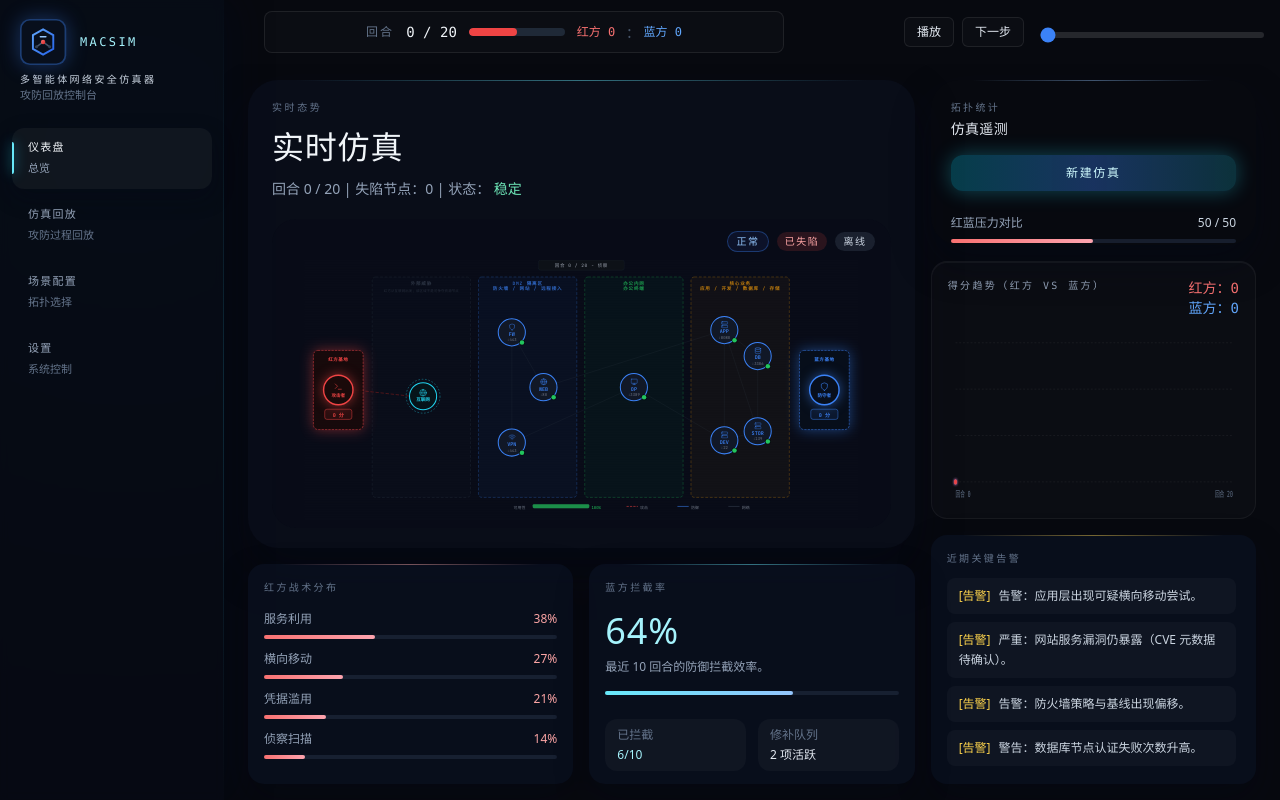
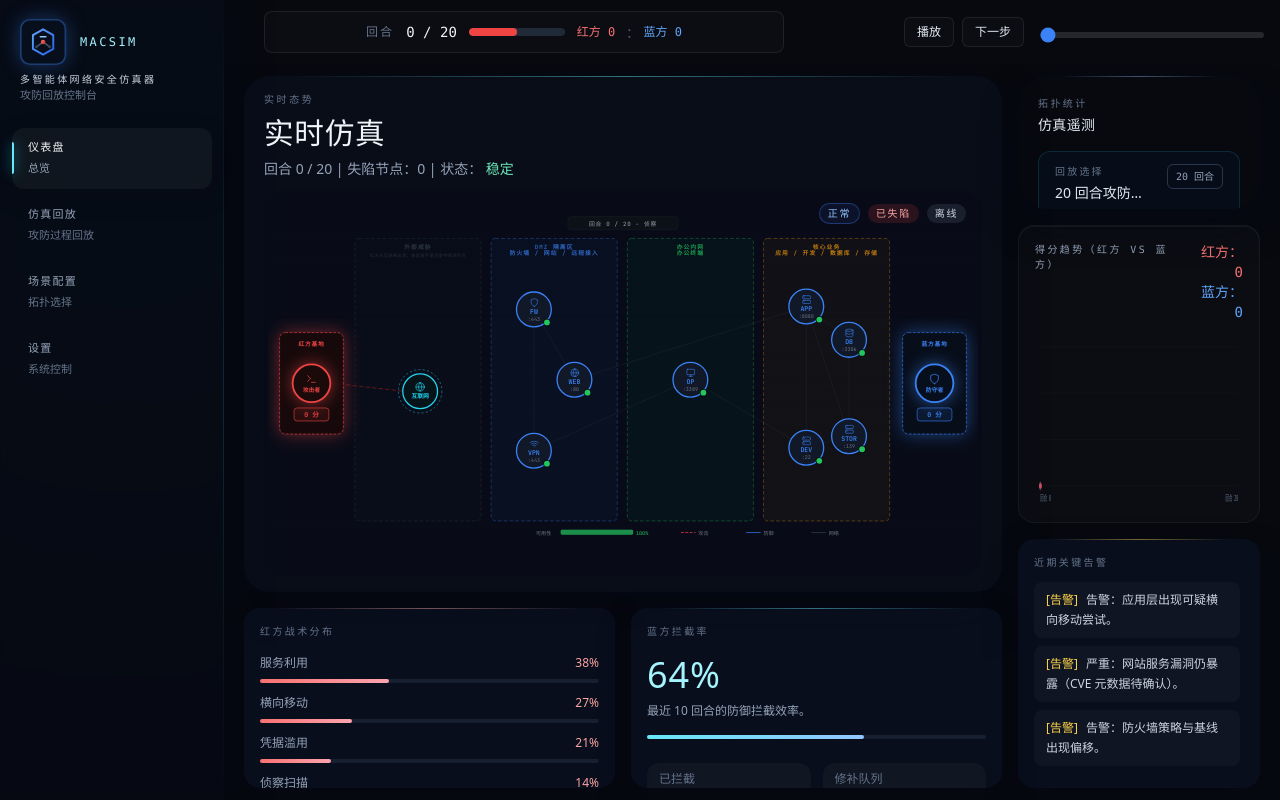
Before and after one commit to zJayZ2024/CyberArena-Agent, a React (Vite) app in the folder frontend_dashboard/: page / in a window 1280 px wide. Built offline with nearby package versions, Linux system fonts and the light colour scheme.

Commit message:
feat:页面修复

```diff
--- /dev/null
+++ b/frontend_dashboard/public/replay_catalog.json
@@ -0,0 +1,13 @@
+{
+  "schema_version": "1.0",
+  "replays": [
+    {
+      "id": "simulation_20_rounds_eval",
+      "name": "20 回合攻防评估回放",
+      "summary": "已完成模拟的红蓝双方 20 回合攻防过程，包含动作日志、裁判结果、告警和拓扑状态变化。",
+      "path": "/simulation_20_rounds_eval.json",
+      "rounds": 20,
+      "tags": ["已模拟", "攻防评估", "20 回合"]
+    }
+  ]
+}
--- a/frontend_dashboard/src/App.tsx
+++ b/frontend_dashboard/src/App.tsx
@@ -2,6 +2,7 @@ import { useEffect, useMemo, useState } from "react";
 
 import HomeDashboard from "./components/HomeDashboard";
 import ReasoningPanel from "./components/ReasoningPanel";
+import ReplayPicker, { type ReplayCatalogItem } from "./components/ReplayPicker";
 import ScenarioSelection, { type ScenarioCatalogItem } from "./components/ScenarioSelection";
 import TerminalLogs from "./components/TerminalLogs";
 import TopBar, { CyberArenaLogo } from "./components/TopBar";
@@ -37,6 +38,7 @@ function App() {
   const [roundIndex, setRoundIndex] = useState(0);
   const [playing, setPlaying] = useState(false);
   const [selectedScenario, setSelectedScenario] = useState<ScenarioCatalogItem | null>(null);
+  const [selectedReplay, setSelectedReplay] = useState<ReplayCatalogItem | null>(null);
 
   useEffect(() => {
     let cancelled = false;
@@ -50,6 +52,14 @@ function App() {
         const normalized = normalizeRoundsPayload(payload);
         if (normalized.length) {
           setRounds(normalized);
+          setSelectedReplay({
+            id: "simulation_20_rounds_eval",
+            name: "20 回合攻防评估回放",
+            summary: "已完成模拟的红蓝双方 20 回合攻防过程。",
+            path: "/simulation_20_rounds_eval.json",
+            rounds: normalized.length,
+            tags: ["已模拟"],
+          });
         }
       })
       .catch((error) => {
@@ -137,9 +147,35 @@ function App() {
     setActiveTab("replay");
   };
 
+  const handleLoadReplay = async (replay: ReplayCatalogItem, options?: { autoplay?: boolean }) => {
+    let normalized = FALLBACK_ROUNDS;
+    if (replay.path === "__builtin_default_rounds__") {
+      normalized = normalizeRoundsPayload(DEFAULT_ROUNDS);
+    } else {
+      const response = await fetch(replay.path);
+      if (!response.ok) {
+        throw new Error(`回放文件请求失败：${response.status}`);
+      }
+      const payload = await response.json();
+      normalized = normalizeRoundsPayload(payload);
+    }
+
+    if (!normalized.length) {
+      throw new Error("回放文件中没有可用帧");
+    }
+
+    setSelectedReplay({ ...replay, rounds: replay.rounds ?? normalized.length });
+    setSelectedScenario(null);
+    setRounds(normalized);
+    setRoundIndex(0);
+    setPlaying(Boolean(options?.autoplay && normalized.length > 1));
+    setActiveTab("replay");
+  };
+
   const handleStartScenario = (scenario: ScenarioCatalogItem) => {
     const normalized = normalizeRoundsPayload([scenario.initial_frame]);
     setSelectedScenario(scenario);
+    setSelectedReplay(null);
     setRounds(normalized.length ? normalized : FALLBACK_ROUNDS);
     setActiveTab("replay");
     setRoundIndex(0);
@@ -223,6 +259,12 @@ function App() {
               <HomeDashboard
                 onStartNewSimulation={handleStartNewSimulation}
                 onViewReplay={openReplayTab}
+                replaySelector={
+                  <ReplayPicker
+                    selectedReplayId={selectedReplay?.id}
+                    onLoadReplay={handleLoadReplay}
+                  />
+                }
                 rounds={rounds}
                 currentRound={currentRound}
                 roundIndex={safeIndex}
@@ -248,22 +290,29 @@ function App() {
               />
 
               <main className="flex min-h-0 flex-1 overflow-hidden px-3 pb-3 pt-2">
-                <section className="min-w-0 flex-[3] overflow-hidden pr-3">
+                <section className="min-w-0 flex-[4] overflow-hidden pr-3">
                   <div className="relative flex h-full min-h-0 flex-col overflow-hidden rounded-[24px] bg-[#060b16]/35">
                     <span className="pointer-events-none absolute inset-x-12 top-0 h-px bg-gradient-to-r from-transparent via-cyan-300/35 to-transparent" />
                     <span className="pointer-events-none absolute inset-x-12 bottom-0 h-px bg-gradient-to-r from-transparent via-red-400/45 to-transparent" />
-                    <div className="flex shrink-0 items-center justify-end gap-2 px-4 pt-3 text-[10px] font-mono uppercase tracking-[0.16em]">
+                    <div className="absolute left-4 top-3 z-10 w-[360px] max-w-[calc(100%-2rem)]">
+                      <ReplayPicker
+                        compact
+                        selectedReplayId={selectedReplay?.id}
+                        onLoadReplay={handleLoadReplay}
+                      />
+                    </div>
+                    <div className="absolute right-4 top-3 z-10 flex items-center justify-end gap-2 text-[10px] font-mono uppercase tracking-[0.16em]">
                       <span className="rounded-full border border-blue-500/35 bg-blue-950/30 px-2 py-0.5 text-blue-300">正常</span>
                       <span className="rounded-full bg-red-500/15 px-2 py-0.5 text-red-300">已失陷</span>
                       <span className="rounded-full bg-slate-500/20 px-2 py-0.5 text-slate-300">离线</span>
                     </div>
-                    <div className="min-h-0 flex-1 overflow-hidden p-2">
+                    <div className="min-h-0 flex-1 overflow-hidden p-1 pt-20">
                       <TopologyVisualizer round={currentRound} rounds={rounds} roundIndex={safeIndex} variant="embedded" />
                     </div>
                   </div>
                 </section>
 
-                <aside className="flex min-w-[350px] max-w-[420px] flex-1 overflow-hidden">
+                <aside className="flex min-w-[320px] max-w-[380px] flex-1 overflow-hidden">
                   <ReasoningPanel round={currentRound} />
                 </aside>
               </main>
--- a/frontend_dashboard/src/components/HomeDashboard.tsx
+++ b/frontend_dashboard/src/components/HomeDashboard.tsx
@@ -1,4 +1,4 @@
-import { useMemo } from "react";
+import { type ReactNode, useMemo } from "react";
 
 import LiveScoreChart from "./LiveScoreChart";
 import TopologyVisualizer from "./TopologyVisualizer";
@@ -7,6 +7,7 @@ import { translateAction, translateRelativeTime, translateScenarioName, translat
 type HomeDashboardProps = {
   onStartNewSimulation?: () => void;
   onViewReplay?: (simulationId: string) => void;
+  replaySelector?: ReactNode;
   rounds?: any[];
   currentRound?: any;
   roundIndex?: number;
@@ -43,6 +44,7 @@ function winnerTone(winner: SimulationRecord["winner"]) {
 function HomeDashboard({
   onStartNewSimulation,
   onViewReplay,
+  replaySelector,
   rounds = [],
   currentRound,
   roundIndex = 0,
@@ -166,17 +168,17 @@ function HomeDashboard({
   const systemHealth = Math.max(0, Math.min(100, Math.round(availability - compromisedCount * 6)));
 
   return (
-    <div className="h-full overflow-hidden px-6 py-4">
+    <div className="h-full overflow-hidden px-5 py-3">
       <div className="flex h-full min-h-0 flex-col gap-4">
-        <section className="grid min-h-0 flex-1 grid-cols-12 grid-rows-[minmax(0,1fr)_220px] gap-4">
-          <div className="col-span-12 row-start-1 min-h-0 xl:col-span-8">
-            <div className="relative flex h-full min-h-0 flex-col overflow-hidden rounded-[30px] bg-[#0b1222]/55 px-6 py-5 shadow-[0_22px_45px_rgba(2,8,24,0.4)]">
+        <section className="grid min-h-0 flex-1 grid-cols-12 grid-rows-[minmax(0,1fr)_180px] gap-4">
+          <div className="col-span-12 row-start-1 min-h-0 xl:col-span-9">
+            <div className="relative flex h-full min-h-0 flex-col overflow-hidden rounded-[26px] bg-[#0b1222]/55 px-5 py-4 shadow-[0_22px_45px_rgba(2,8,24,0.4)]">
               <span className="pointer-events-none absolute inset-x-12 top-0 h-px bg-gradient-to-r from-transparent via-cyan-300/45 to-transparent" />
 
               <div className="shrink-0">
                 <p className="font-mono text-[10px] uppercase tracking-[0.26em] text-slate-500">实时态势</p>
-                <h1 className="mt-2 text-[2rem] font-light tracking-wide text-slate-100">实时仿真</h1>
-                <p className="mt-2 text-sm text-slate-400">
+                <h1 className="mt-1 text-[1.85rem] font-light tracking-wide text-slate-100">实时仿真</h1>
+                <p className="mt-1 text-sm text-slate-400">
                   回合 {displayRound} / {totalRounds} | 失陷节点：{compromisedCount} | 状态：{" "}
                   <span className={compromisedCount > 0 ? "text-amber-300" : "text-emerald-300"}>
                     {compromisedCount > 0 ? "威胁活跃" : "稳定"}
@@ -184,26 +186,28 @@ function HomeDashboard({
                 </p>
               </div>
 
-              <div className="mt-5 flex min-h-0 flex-1 flex-col overflow-hidden rounded-[24px] bg-[#060b16]/35">
-                <div className="flex shrink-0 items-center justify-end gap-2 px-4 pt-3 text-[10px] font-mono uppercase tracking-[0.16em]">
+              <div className="relative mt-3 min-h-0 flex-1 overflow-hidden rounded-[20px] bg-[#060b16]/35">
+                <div className="absolute right-4 top-3 z-10 flex items-center justify-end gap-2 text-[10px] font-mono uppercase tracking-[0.16em]">
                   <span className="rounded-full border border-blue-500/35 bg-blue-950/30 px-2 py-0.5 text-blue-300">正常</span>
                   <span className="rounded-full bg-red-500/15 px-2 py-0.5 text-red-300">已失陷</span>
                   <span className="rounded-full bg-slate-500/20 px-2 py-0.5 text-slate-300">离线</span>
                 </div>
-                <div className="min-h-0 flex-1 overflow-hidden p-2">
+                <div className="h-full min-h-0 overflow-hidden p-1">
                   <TopologyVisualizer round={currentRound} rounds={rounds} roundIndex={roundIndex} variant="embedded" />
                 </div>
               </div>
             </div>
           </div>
 
-          <aside className="col-span-12 row-start-1 min-h-0 xl:col-span-4 xl:row-span-2">
+          <aside className="col-span-12 row-start-1 min-h-0 xl:col-span-3 xl:row-span-2">
             <div className="flex h-full min-h-0 flex-col gap-4">
               <div className="relative min-h-0 flex-1 overflow-y-auto rounded-[28px] bg-[#0b1222]/62 px-5 py-5 shadow-[0_18px_38px_rgba(2,8,24,0.36)]">
                 <span className="pointer-events-none absolute inset-x-10 top-0 h-px bg-gradient-to-r from-transparent via-blue-300/40 to-transparent" />
 
                 <p className="font-mono text-[10px] uppercase tracking-[0.24em] text-slate-500">拓扑统计</p>
                 <p className="mt-1 text-sm font-light tracking-wide text-slate-200">仿真遥测</p>
+
+                {replaySelector ? <div className="mt-4">{replaySelector}</div> : null}
 
                 <button
                   type="button"
@@ -282,7 +286,7 @@ function HomeDashboard({
             </div>
           </aside>
 
-          <div className="col-span-12 row-start-2 grid min-h-0 grid-cols-1 gap-4 lg:grid-cols-2 xl:col-span-8">
+          <div className="col-span-12 row-start-2 grid min-h-0 grid-cols-1 gap-4 lg:grid-cols-2 xl:col-span-9">
             <article className="relative overflow-hidden rounded-2xl bg-[#0a1120]/75 p-4 shadow-[0_14px_34px_rgba(2,8,24,0.3)]">
               <span className="pointer-events-none absolute inset-x-8 top-0 h-px bg-gradient-to-r from-transparent via-red-300/45 to-transparent" />
               <p className="font-mono text-[10px] uppercase tracking-[0.24em] text-slate-500">红方战术分布</p>
--- /dev/null
+++ b/frontend_dashboard/src/components/ReplayPicker.tsx
@@ -0,0 +1,179 @@
+import { useEffect, useMemo, useState } from "react";
+
+export type ReplayCatalogItem = {
+  id: string;
+  name: string;
+  summary: string;
+  path: string;
+  rounds?: number;
+  tags?: string[];
+};
+
+type ReplayPickerProps = {
+  selectedReplayId?: string | null;
+  compact?: boolean;
+  onLoadReplay?: (replay: ReplayCatalogItem, options?: { autoplay?: boolean }) => Promise<void> | void;
+};
+
+const BUILTIN_REPLAY: ReplayCatalogItem = {
+  id: "builtin_demo",
+  name: "内置 5 回合演示",
+  summary: "本地示例回放，用于快速查看拓扑动态、得分变化和攻防路径。",
+  path: "__builtin_default_rounds__",
+  rounds: 5,
+  tags: ["内置", "演示"],
+};
+
+const FALLBACK_REPLAYS: ReplayCatalogItem[] = [
+  BUILTIN_REPLAY,
+  {
+    id: "simulation_20_rounds_eval",
+    name: "20 回合攻防评估回放",
+    summary: "已完成模拟的红蓝双方 20 回合攻防过程。",
+    path: "/simulation_20_rounds_eval.json",
+    rounds: 20,
+    tags: ["已模拟", "20 回合"],
+  },
+];
+
+function isReplayCatalogItem(value: any): value is ReplayCatalogItem {
+  return !!(
+    value
+    && typeof value.id === "string"
+    && typeof value.name === "string"
+    && typeof value.path === "string"
+  );
+}
+
+function normalizeReplayCatalog(payload: any): ReplayCatalogItem[] {
+  const remoteRows = Array.isArray(payload?.replays) ? payload.replays.filter(isReplayCatalogItem) : [];
+  const rows = [BUILTIN_REPLAY, ...remoteRows];
+  const deduped = new Map<string, ReplayCatalogItem>();
+  rows.forEach((item) => deduped.set(item.id, item));
+  return deduped.size ? Array.from(deduped.values()) : FALLBACK_REPLAYS;
+}
+
+function ReplayPicker({ selectedReplayId, compact = false, onLoadReplay }: ReplayPickerProps) {
+  const [catalog, setCatalog] = useState<ReplayCatalogItem[]>(FALLBACK_REPLAYS);
+  const [localSelectedId, setLocalSelectedId] = useState(selectedReplayId ?? FALLBACK_REPLAYS[1]?.id ?? FALLBACK_REPLAYS[0].id);
+  const [loading, setLoading] = useState(false);
+  const [errorText, setErrorText] = useState("");
+
+  useEffect(() => {
+    let cancelled = false;
+
+    fetch("/replay_catalog.json")
+      .then((response) => {
+        if (!response.ok) {
+          throw new Error(`回放目录请求失败：${response.status}`);
+        }
+        return response.json();
+      })
+      .then((payload) => {
+        if (cancelled) {
+          return;
+        }
+        const nextCatalog = normalizeReplayCatalog(payload);
+        setCatalog(nextCatalog);
+        setLocalSelectedId((current) => {
+          if (selectedReplayId && nextCatalog.some((item) => item.id === selectedReplayId)) {
+            return selectedReplayId;
+          }
+          if (nextCatalog.some((item) => item.id === current)) {
+            return current;
+          }
+          return nextCatalog[0]?.id ?? BUILTIN_REPLAY.id;
+        });
+      })
+      .catch((error) => {
+        if (cancelled) {
+          return;
+        }
+        console.error("回放目录加载失败，使用内置回放目录：", error);
+        setCatalog(FALLBACK_REPLAYS);
+      });
+
+    return () => {
+      cancelled = true;
+    };
+  }, [selectedReplayId]);
+
+  useEffect(() => {
+    if (selectedReplayId) {
+      setLocalSelectedId(selectedReplayId);
+    }
+  }, [selectedReplayId]);
+
+  const activeReplay = useMemo(() => {
+    return catalog.find((item) => item.id === localSelectedId) ?? catalog[0] ?? BUILTIN_REPLAY;
+  }, [catalog, localSelectedId]);
+
+  const loadReplay = async (autoplay = false) => {
+    if (!onLoadReplay || !activeReplay) {
+      return;
+    }
+    setLoading(true);
+    setErrorText("");
+    try {
+      await onLoadReplay(activeReplay, { autoplay });
+    } catch (error) {
+      console.error("回放加载失败：", error);
+      setErrorText("回放加载失败，请检查回放文件是否存在。");
+    } finally {
+      setLoading(false);
+    }
+  };
+
+  return (
+    <div className={`rounded-xl border border-cyan-400/15 bg-[#06111f]/70 ${compact ? "px-3 py-2" : "px-4 py-3"}`}>
+      <div className="flex items-start justify-between gap-3">
+        <div className="min-w-0">
+          <p className="font-mono text-[10px] uppercase tracking-[0.22em] text-slate-500">回放选择</p>
+          <p className="mt-1 truncate text-sm font-light text-slate-200">{activeReplay.name}</p>
+        </div>
+        <span className="shrink-0 rounded-md border border-slate-700/80 px-2 py-1 font-mono text-[10px] text-slate-400">
+          {activeReplay.rounds ?? "--"} 回合
+        </span>
+      </div>
+
+      <select
+        value={activeReplay.id}
+        onChange={(event) => setLocalSelectedId(event.target.value)}
+        className="mt-3 w-full rounded-lg border border-slate-700 bg-[#050b16] px-3 py-2 text-xs text-slate-200 outline-none transition focus:border-cyan-300"
+      >
+        {catalog.map((item) => (
+          <option key={item.id} value={item.id}>
+            {item.name}
+          </option>
+        ))}
+      </select>
+
+      {!compact ? (
+        <p className="mt-2 text-xs leading-5 text-slate-500">{activeReplay.summary}</p>
+      ) : null}
+
+      <div className="mt-3 flex gap-2">
+        <button
+          type="button"
+          onClick={() => loadReplay(false)}
+          disabled={loading}
+          className="flex-1 rounded-lg border border-cyan-300/35 bg-cyan-400/10 px-3 py-2 font-mono text-[11px] text-cyan-100 transition hover:bg-cyan-400/20 disabled:cursor-not-allowed disabled:opacity-50"
+        >
+          {loading ? "加载中" : "载入回放"}
+        </button>
+        <button
+          type="button"
+          onClick={() => loadReplay(true)}
+          disabled={loading}
+          className="flex-1 rounded-lg border border-blue-300/35 bg-blue-400/10 px-3 py-2 font-mono text-[11px] text-blue-100 transition hover:bg-blue-400/20 disabled:cursor-not-allowed disabled:opacity-50"
+        >
+          播放回放
+        </button>
+      </div>
+
+      {errorText ? <p className="mt-2 text-xs text-amber-300">{errorText}</p> : null}
+    </div>
+  );
+}
+
+export default ReplayPicker;
```
Also changed, not shown: 6 other files (tests, documents, lock files or other folders).
